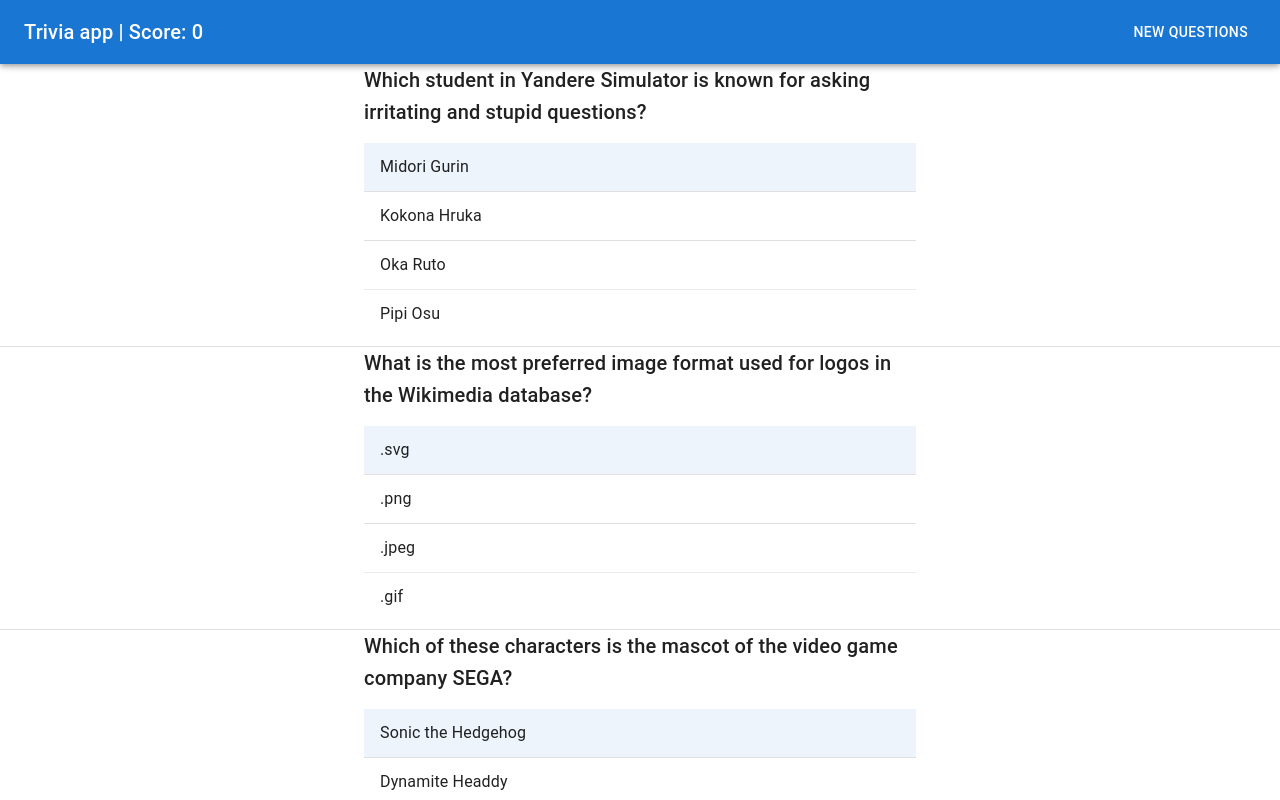
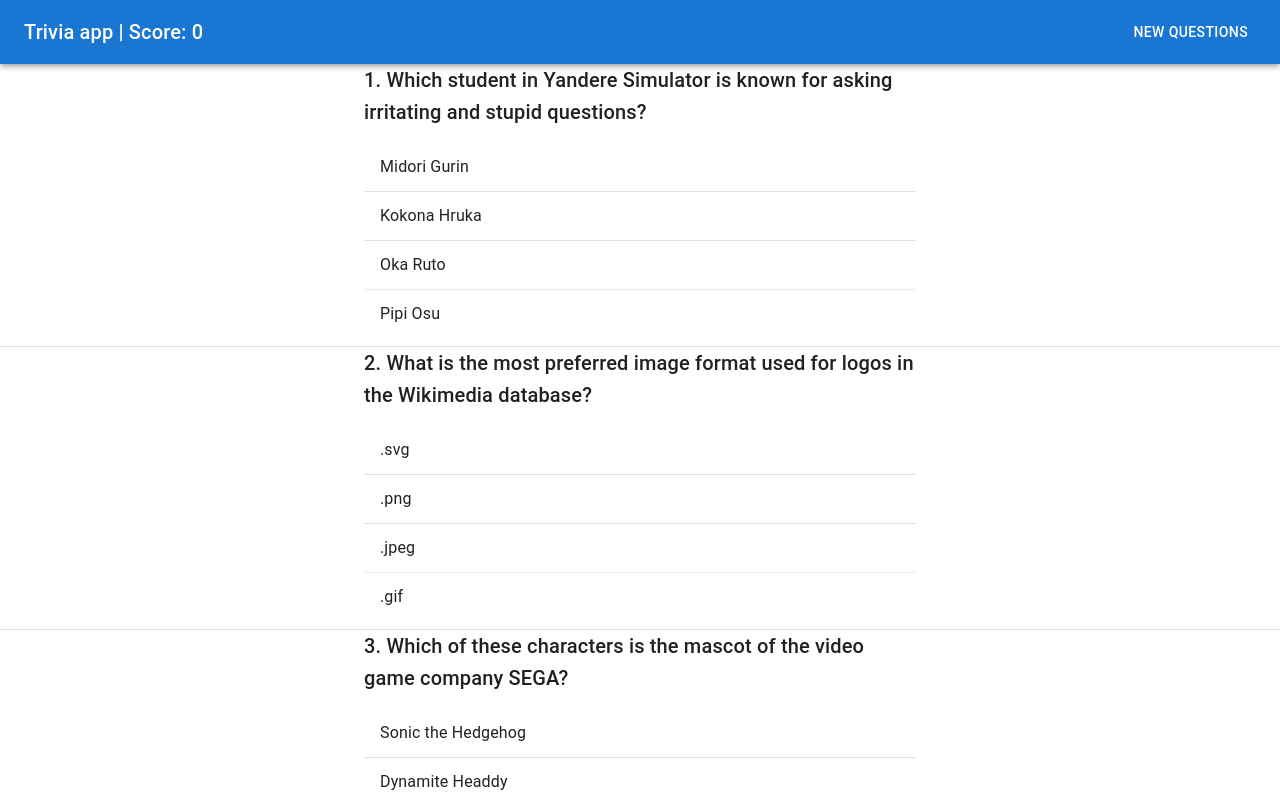
Before and after one commit to jazzyboii/trivia-app, a React (Create React App) app in the folder trivia-app/: page / in a window 1280 px wide. Shown: the top 800 px of the page. Built offline with nearby package versions, Linux system fonts and the light colour scheme.

Commit message:
BEFORE THE CHAOS

```diff
--- a/trivia-app/src/App.jsx
+++ b/trivia-app/src/App.jsx
@@ -1,6 +1,6 @@
 import React from 'react';
 import Questions  from './Questions';
-import {useEffect,useState} from "react";
+//import {useEffect,useState} from "react";
 import {Typography, Divider, AppBar, Button,CssBaseline,Toolbar} from '@mui/material';
   // const [triviaData, setTriviaData] = useState();
   // const newQuestions = () => {
@@ -15,6 +15,34 @@
 
 
 class App extends React.Component{
+    constructor(props){
+      super(props)
+      this.handleScore = this.handleScore.bind(this)
+      this.addCorrectAnswer = this.addCorrectAnswer.bind(this)
+      this.state = {
+          score: 0,
+          showScore: false,
+          correctAnswers:[]
+      }
+    }
+
+    handleScore = (answer) => {
+      if(this.state.correctAnswers.indexOf(answer) > -1){
+        this.setState({
+          score: this.state.score + 1
+        })
+      }
+
+
+    }
+
+    addCorrectAnswer(answer){
+      if(!(this.state.correctAnswers.includes(answer))){
+        this.state.correctAnswers.push(answer);
+        console.log(this.state.correctAnswers)
+      }
+    }
+
 
     render(){
         if (!true)
@@ -31,14 +59,17 @@
                   <AppBar position="sticky">
                     <Toolbar>
                       <Typography variant="h6" component="div" sx={{ flexGrow: 1 }}>
-                        Trivia app | Score: {0}
+                        Trivia app | Score: {this.state.score}
                       </Typography>
                       <Button color="inherit">New Questions</Button>
                     </Toolbar>
                   </AppBar>
                 <main>
                   <div>
-                      <Questions/>
+                      <Questions
+                        onHandleScore={this.handleScore}
+                        onAddCorrectAnswer={this.addCorrectAnswer}
+                      />
                   </div>
                   <div style={{display: 'flex',  justifyContent:'center', alignItems:'center', height: '10vh'}}>
                     <Button variant="contained" align="center"> Submit </Button>
--- a/trivia-app/src/Questions.js
+++ b/trivia-app/src/Questions.js
@@ -1,69 +1,87 @@
-import React from 'react';
+import React, { useState } from 'react';
 import {triviaData} from "./trivia";
 import {Typography, List, ListItem, ListItemText, Divider,Container} from '@mui/material';
 import {decode} from 'html-entities';
+    // handleSelected() {
+    //     this.props.onHandleSelect();
+    // }
 
+        function Ans(choice){
+            const [selected,setSelected] = useState(false);
+            return (
+                <>
+                    <ListItem button onClick={() => {this.handleClick(choice);setSelected(true)}} selected={selected}>
+                        <ListItemText primary={choice} />
+                    </ListItem>
+                </>
+            );
+        }
+
+        const Answer = ({myKey,correct_answer, incorrect_answer1,incorrect_answer2, incorrect_answer3}) => {
+            const arr = [correct_answer, incorrect_answer1,incorrect_answer2, incorrect_answer3]
+            return (
+                <>
+                    <List component="nav" aria-label="mailbox folders">
+                        <ListItem button onClick={() => this.handleClick(arr[0])} selected={false}>
+                            <ListItemText primary={arr[0]} />
+                        </ListItem>
+                    <Divider />
+                        <ListItem button onClick={() => this.handleClick(arr[1])} divider selected={false}>
+                            <ListItemText  primary={arr[1]} />
+                        </ListItem>
+                        <ListItem button onClick={() => this.handleClick(arr[2])} selected={false}>
+                            <ListItemText  primary={arr[2]} />
+                        </ListItem>
+                    <Divider light />
+                        <ListItem button onClick={() => this.handleClick(arr[3])} selected={false}>
+                            <ListItemText  primary={arr[3]} />
+                        </ListItem>
+                    </List>
+                </>
+            );
+        };
 
 class Questions extends React.Component{
     constructor(props){
         super(props)
         this.state = {
-            score: 0
+            selected:true
         }
         this.handleClick = this.handleClick.bind(this)
     }
 
-    handleClick() {
+    handleClick(answer) {
+        this.props.onHandleScore(answer);
+        console.log(answer)
+    }
+    correctAnswers(correctAnswer){
+        this.props.onAddCorrectAnswer(correctAnswer)
+    };
 
-        this.setState({
-            score: this.state.score + 1
-        })
-        console.log(this.state.score)
-    }
+
+
     render(){
 
-        const Question = ({question, correct_answer, incorrect_answer1,incorrect_answer2, incorrect_answer3}) => {
-
+        const Question = ({myKey,question, correct_answer, incorrect_answer1,incorrect_answer2, incorrect_answer3}) => {
             return (
                 <>
                     <Container maxWidth="sm">
                         <Typography variant="h6" align="left" color="textPrimary" gutterBottom>
-                            {decode(question)}
+                            {myKey}. {decode(question)}
                         </Typography>
                         <Answer
-                            correct_answer={correct_answer}
-                            incorrect_answer1={incorrect_answer1}
-                            incorrect_answer2={incorrect_answer2}
-                            incorrect_answer3={incorrect_answer3}
+                            correct_answer={decode(correct_answer)}
+                            incorrect_answer1={decode(incorrect_answer1)}
+                            incorrect_answer2={decode(incorrect_answer2)}
+                            incorrect_answer3={decode(incorrect_answer3)}
+                            myKey={myKey}
                         />
                     </Container>
                     <Divider />
                 </>
             );
         };
-        const Answer = ({correct_answer, incorrect_answer1,incorrect_answer2, incorrect_answer3}) => {
 
-            return (
-                <>
-                    <List component="nav" aria-label="mailbox folders">
-                    <ListItem button onClick={this.handleClick} selected={true}>
-                        <ListItemText primary={decode(correct_answer)} />
-                    </ListItem>
-                    <Divider />
-                    <ListItem button divider>
-                        <ListItemText primary={decode(incorrect_answer1)} />
-                    </ListItem>
-                    <ListItem button >
-                        <ListItemText primary={decode(incorrect_answer2)} />
-                    </ListItem>
-                    <Divider light />
-                    <ListItem button>
-                        <ListItemText primary={decode(incorrect_answer3)} />
-                    </ListItem>
-                    </List>
-                </>
-            );
-        };
 
         return (
             <>
@@ -71,13 +89,14 @@
                     {triviaData.map((data,key) => {
                         return (
                             <div key={key}>
+                                {this.correctAnswers(decode(data.correct_answer))}
                                 <Question
-                                    key={key}
                                     question={data.question}
                                     correct_answer={data.correct_answer}
                                     incorrect_answer1={data.incorrect_answers[0]}
                                     incorrect_answer2={data.incorrect_answers[1]}
                                     incorrect_answer3={data.incorrect_answers[2]}
+                                    myKey={key + 1}
                                 />
                             </div>
                         );
```
